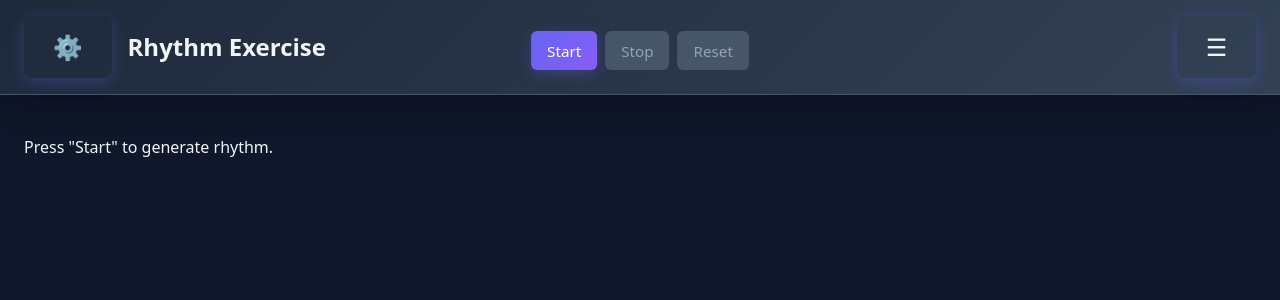
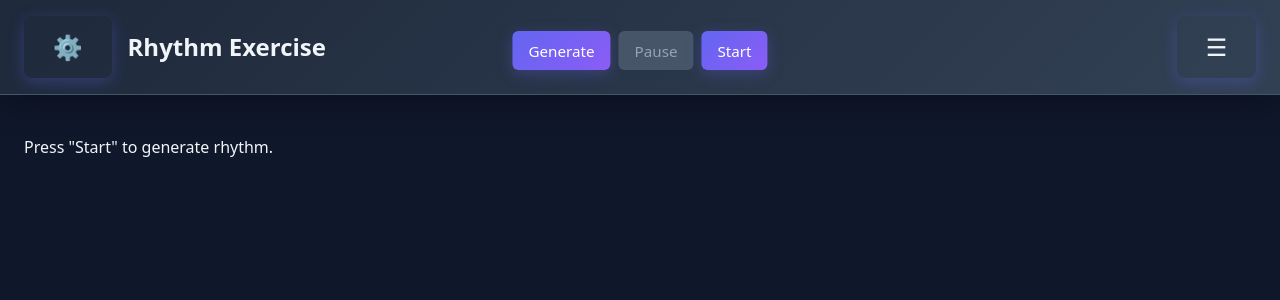
Before and after one commit to lukKotecki/rhythm_exercises, a React (Vite) app: page / in a window 1280 px wide. Shown: the top 300 px of the page. Built offline with nearby package versions, Linux system fonts and the light colour scheme.

Commit message:
generate button

```diff
--- a/src/App.jsx
+++ b/src/App.jsx
@@ -46,6 +46,7 @@ function App() {
 
   const [barsData, setBarsData] = useState([]);
   const [running, setRunning] = useState(false);
+  const [pausedElapsed, setPausedElapsed] = useState(0);
   const [exerciseMode, setExerciseMode] = useState('normal');
   const [sidebarOpen, setSidebarOpen] = useState(false);
 
@@ -172,7 +173,17 @@ function App() {
   function handleStart() {
     if (running) return; // already active
     setExerciseMode('normal');
-    generateBars('normal');
+    // If no bars yet, generate them on first start
+    if (barsData.length === 0) {
+      generateBars('normal');
+    }
+    setPausedElapsed(0); // Reset pause state when starting
+    setRunning(true);
+  }
+
+  function handleResume() {
+    // Resume from paused state
+    if (running) return;
     setRunning(true);
   }
 
@@ -184,14 +195,24 @@ function App() {
   }
 
   function handlePause() {
-    // stop playback but keep generated rhythm
+    // Pause playback but keep generated rhythm and paused time
     setRunning(false);
   }
 
-  function handleReset() {
+  function handleStop() {
+    // Stop playback and reset everything
     setBarsData([]);
     setRunning(false);
+    setPausedElapsed(0);
     setExerciseMode('normal');
+  }
+
+  function handleReset() {
+    // Generate new rhythm (paused state, ready for Start)
+    setRunning(false);
+    setPausedElapsed(0);
+    setExerciseMode('normal');
+    generateBars('normal');
   }
 
   function handleCalibrationComplete(payload) {
@@ -210,6 +231,7 @@ function App() {
         sidebarOpen={sidebarOpen}
         onToggleSidebar={() => setSidebarOpen((o) => !o)}
         onStart={handleStart}
+        onResume={handleResume}
         onPause={handlePause}
         onReset={handleReset}
         running={running}
@@ -238,6 +260,8 @@ function App() {
               bpm={options.bpm}
               exerciseMode={exerciseMode}
               running={running}
+              pausedElapsed={pausedElapsed}
+              onElapsedChange={setPausedElapsed}
               onPause={handlePause}
               onCalibrationComplete={handleCalibrationComplete}
             />
--- a/src/components/Header.jsx
+++ b/src/components/Header.jsx
@@ -6,6 +6,7 @@ export default function Header({
   sidebarOpen,
   onToggleSidebar,
   onStart,
+  onResume,
   onPause,
   onReset,
   running,
@@ -35,14 +36,14 @@ export default function Header({
       </div>
 
       <div className="header-controls">
+        <button className="start-button header-action" onClick={onReset} disabled={running}>
+          Generate
+        </button>
+        <button className="start-button header-action" onClick={onPause} disabled={!running}>
+          Pause
+        </button>
         <button className="start-button header-action" onClick={onStart} disabled={running}>
           {running ? 'Running...' : 'Start'}
-        </button>
-        <button className="start-button header-action" onClick={onPause} disabled={!running}>
-          Stop
-        </button>
-        <button className="start-button header-action" onClick={onReset} disabled={running || !hasBars}>
-          Reset
         </button>
       </div>
 
--- a/src/components/RhythmArea.jsx
+++ b/src/components/RhythmArea.jsx
@@ -174,6 +174,8 @@ export default function RhythmArea({
   bpm = 60,
   exerciseMode,
   running,
+  pausedElapsed = 0,
+  onElapsedChange,
   onPause,
   onCalibrationComplete,
 }) {
@@ -306,10 +308,12 @@ export default function RhythmArea({
       rafRef.current = null;
     }
 
-    startTimeRef.current = ctx.currentTime;
+    // Support resuming from paused elapsed time
+    const resumeFrom = pausedElapsed > 0 ? pausedElapsed : 0;
+    startTimeRef.current = ctx.currentTime - resumeFrom;
     finishedNaturallyRef.current = false;
-    // reset elapsed
-    setElapsed(0);
+    // start from resume position
+    setElapsed(resumeFrom);
     // determine beats per bar and beat value from timeSignature
     let beatsPerBar = 4;
     let beatValue = 1;
@@ -322,7 +326,17 @@ export default function RhythmArea({
     }
     // scale by 60/bpm so that at 60 BPM one beat = 1 s, at 80 BPM = 0.75 s, etc.
     const beatIntervalMs = beatValue * (60 / bpm) * 1000;
-    let beat = 0;
+    // Calculate which beat to start from based on resumeFrom
+    const { barStarts, barEnds } = timingMapRef.current;
+    let startBeat = 0;
+    if (resumeFrom > 0 && barStarts.length > 0) {
+      // Find which bar we're in
+      const barIndex = barStarts.findIndex((start, idx) => resumeFrom >= start && resumeFrom < barEnds[idx]);
+      if (barIndex >= 0) {
+        startBeat = barIndex * beatsPerBar;
+      }
+    }
+    let beat = startBeat;
     const totalBeats = beatsPerBar * barsData.length;
     const playBeat = () => {
       // stop once we've played the requested number of beats
@@ -346,7 +360,8 @@ export default function RhythmArea({
     intervalRef.current = setInterval(playBeat, beatIntervalMs);
     // start animation frame for elapsed
     function update() {
-      setElapsed(ctx.currentTime - startTimeRef.current);
+      const currentElapsed = ctx.currentTime - startTimeRef.current;
+      setElapsed(currentElapsed);
       rafRef.current = requestAnimationFrame(update);
     }
     rafRef.current = requestAnimationFrame(update);
@@ -530,7 +545,7 @@ export default function RhythmArea({
     if (barsData.length > 0 && running) {
       startMetronome();
     }
-  }, [barsData, running]);
+  }, [barsData, running, pausedElapsed]);
 
   // when running toggled off (pause), rewind progress but keep bars
   // only clear the history if the exercise was stopped before finishing;
@@ -545,9 +560,13 @@ export default function RhythmArea({
         setBarAccuracy([]);
         setMissingExpectedByBar([]);
       }
+      // Save the paused elapsed time for resuming later
+      if (onElapsedChange) {
+        onElapsedChange(elapsed);
+      }
       stopMetronome();
     }
-  }, [running, barsData, elapsed, totalDuration]);
+  }, [running, barsData, elapsed, totalDuration, onElapsedChange]);
 
   return (
     <main
```
